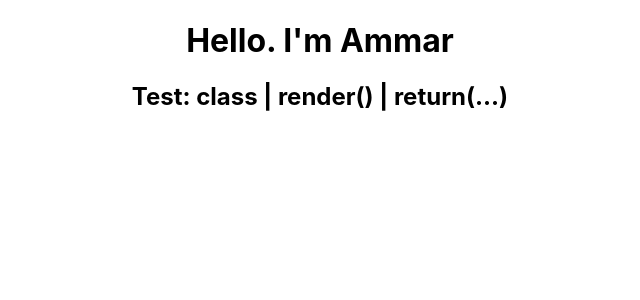
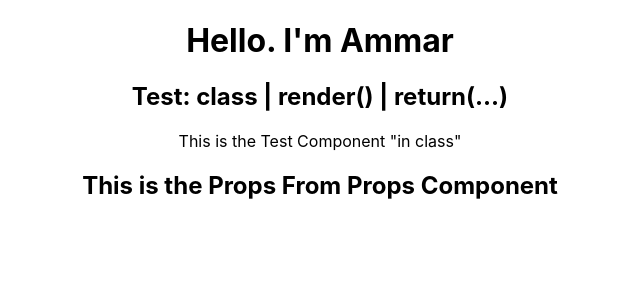
Before and after one commit to ammar4web/React-reference-for-myself, a React (Create React App) app: page / in a window 1280 px wide. Shown: the top 300 px of the page, without its empty margins (320-960 px from the left). Built offline with nearby package versions, Linux system fonts and the light colour scheme.

Commit message:
Props: props in function | this.props in class

```diff
--- a/src/App.js
+++ b/src/App.js
@@ -2,6 +2,7 @@ import React from "react";
 import "./App.css";
 //
 import Test from "./Test";
+import Props from "./Props";
 
 // function App() {return ();}
 // use Function rether than class when ever you can
@@ -10,7 +11,8 @@ function App() {
   return (
     <div className="App">
       <h1>Hello. I'm Ammar</h1>
-      <Test />
+      <Test content="This is the Test Component" />
+      <Props content="This is the Props From Props Component" />
     </div>
   );
 }
--- /dev/null
+++ b/src/Props.js
@@ -0,0 +1,14 @@
+import React from "react";
+
+// {props.___}
+// props
+
+function Props(props) {
+  return (
+    <div className="Props">
+      <h2>{props.content}</h2>
+    </div>
+  );
+}
+
+export default Props;
--- a/src/Test.js
+++ b/src/Test.js
@@ -2,12 +2,15 @@ import React from "react";
 
 // class Test extends React.Component { render() {return ();} }
 // <React.Fragment></React.Fragment> }
+
+// { this.props.___ }
 
 class Test extends React.Component {
   render() {
     return (
       <React.Fragment>
         <h2>Test: class | render() | return(...)</h2>
+        <p>{ this.props.content } "in class"</p>
       </React.Fragment>
     );
   }
```
